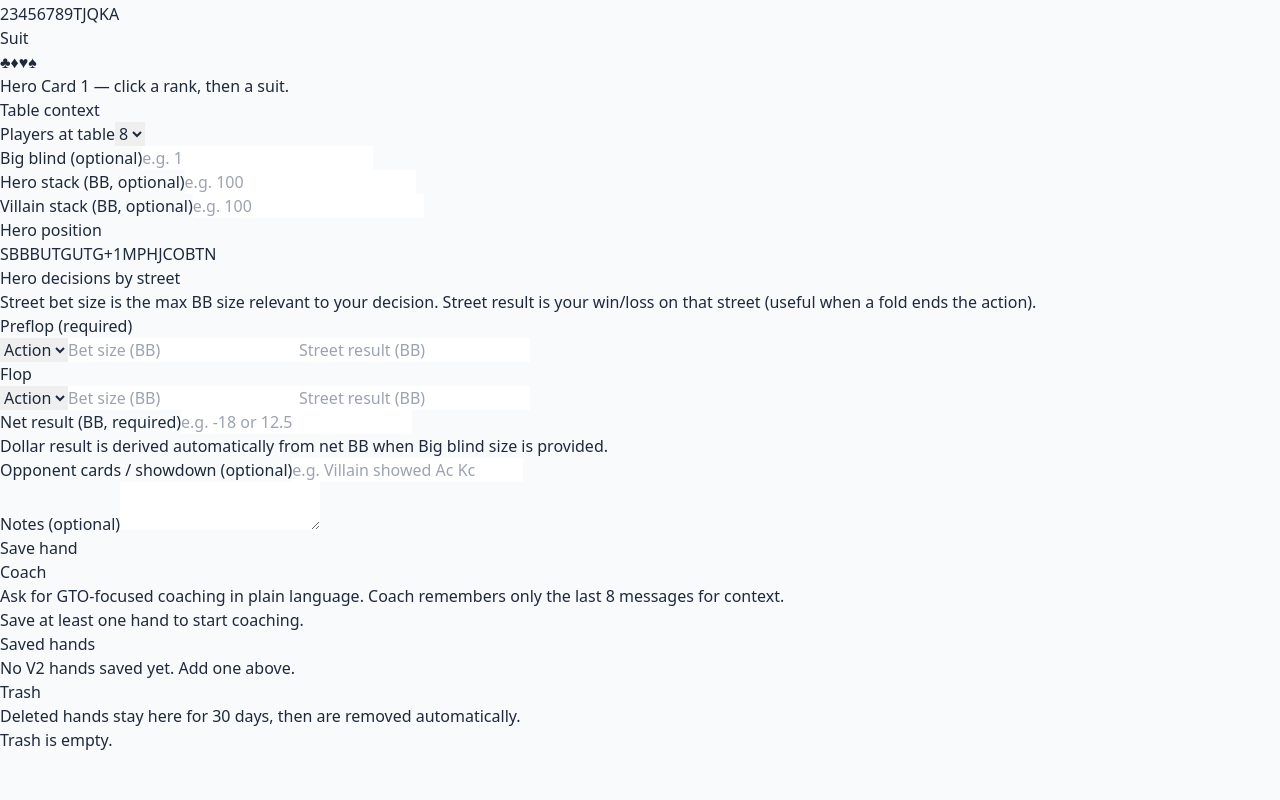
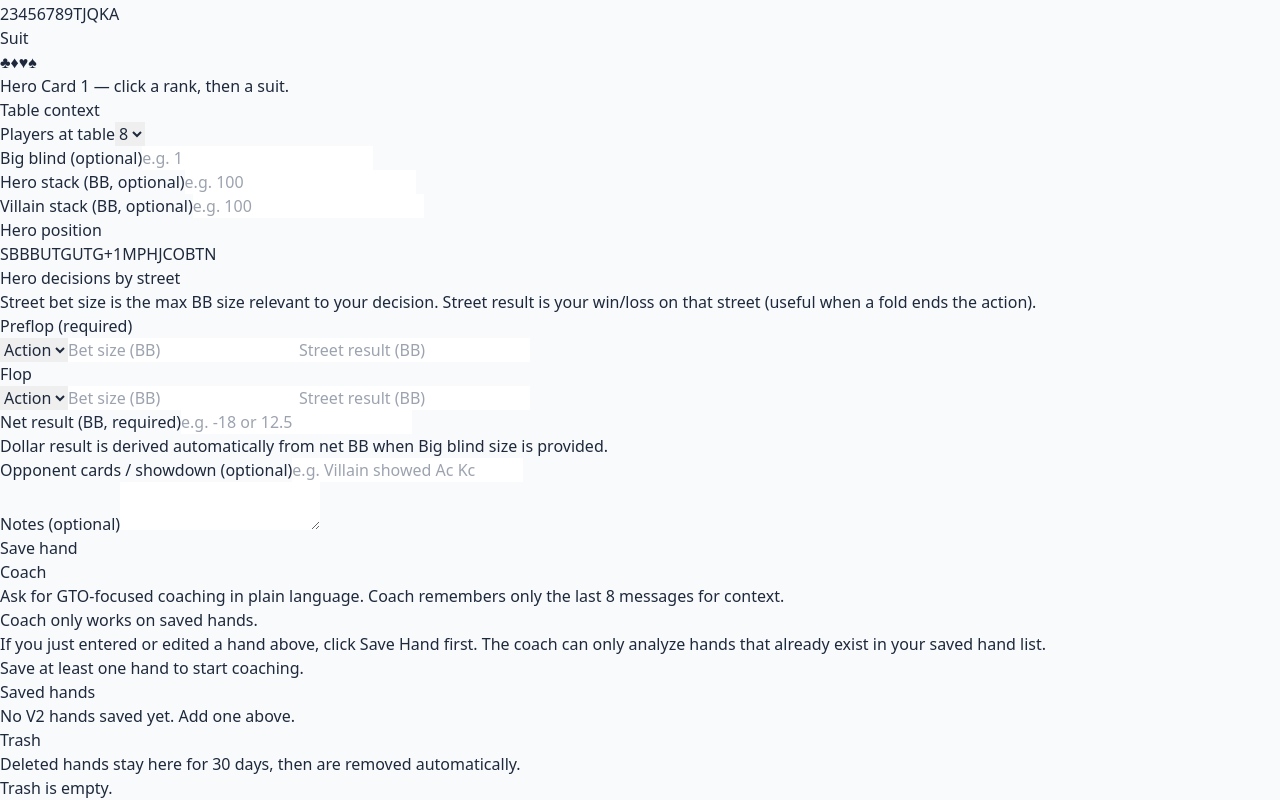
Before and after one commit to lyleseebeck/ai-poker-coach, a React (Vite) app: page / in a window 1280 px wide. Shown: the part 952-1752 px from the top of the page. Before the commit the page ends 1704 px from the top, so only its background shows below. Built offline with nearby package versions, Linux system fonts and the light colour scheme.

Commit message:
Clarify coach requires saved hand

```diff
--- a/src/components/CoachPanel.jsx
+++ b/src/components/CoachPanel.jsx
@@ -194,12 +194,21 @@ export function CoachPanel({ hands }) {
       <p className="text-sm text-slate-500 mb-4">
         Ask for GTO-focused coaching in plain language. Coach remembers only the last {HISTORY_WINDOW_SIZE} messages for context.
       </p>
+      <div className="mb-4 rounded-lg border border-amber-200 bg-amber-50 px-3 py-2">
+        <p className="text-sm font-medium text-amber-900">Coach only works on saved hands.</p>
+        <p className="mt-1 text-sm text-amber-800">
+          If you just entered or edited a hand above, click <span className="font-medium">Save Hand</span> first. The coach can only analyze hands that already exist in your saved hand list.
+        </p>
+      </div>
 
       {sortedHands.length === 0 ? (
         <p className="text-sm text-slate-400">Save at least one hand to start coaching.</p>
       ) : (
         <>
           <label className="block text-sm font-medium text-slate-600 mb-1">Hand to analyze</label>
+          <p className="text-xs text-slate-500 mb-2">
+            Newly entered hands will not appear here until you save them.
+          </p>
           <select
             value={selectedHandId}
             onChange={(event) => setSelectedHandId(event.target.value)}
```
